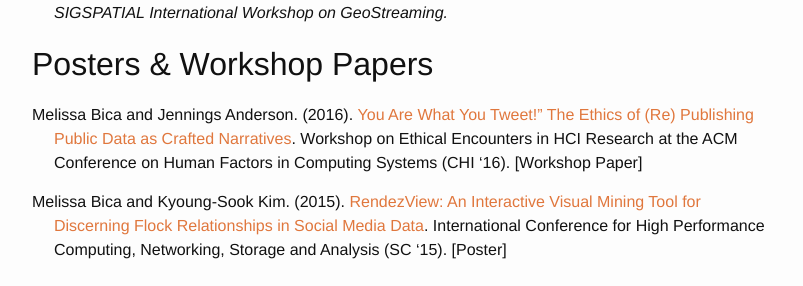
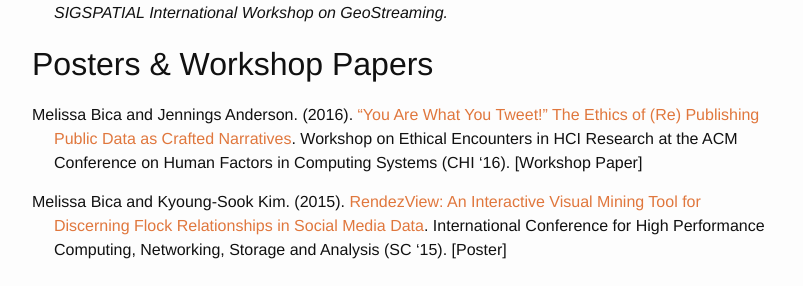
Before and after one commit to melissabica/melissabica.github.io, a Jekyll site: the page built from 3-cv.md, in a window 1280 px wide and 900 px high, scrolled down 981 px. Shown: the part 154-440 px from the top of the window, without its empty margins (238-1041 px from the left). Built offline with Jekyll 4.4.1, drawn with Linux system fonts in a browser that asks for light colours; nearby versions of some CDN libraries; comment, search, counter and statistics services are not loaded.

Commit message:
updated paper title

```diff
--- a/3-cv.md
+++ b/3-cv.md
@@ -43,7 +43,7 @@ permalink: /cv/
 
 ## Posters & Workshop Papers
 
-<p class="hangingindent">Melissa Bica and Jennings Anderson. (2016). <a href="https://ethicalencountershci.files.wordpress.com/2016/03/bica-and-anderson.pdf" target="_blank" class="papertitle">You Are What You Tweet!” The Ethics of (Re) Publishing Public Data as Crafted Narratives</a>. Workshop on Ethical Encounters in HCI Research at the ACM Conference on Human Factors in Computing Systems (CHI ‘16). [Workshop Paper]</p>
+<p class="hangingindent">Melissa Bica and Jennings Anderson. (2016). <a href="https://ethicalencountershci.files.wordpress.com/2016/03/bica-and-anderson.pdf" target="_blank" class="papertitle">“You Are What You Tweet!” The Ethics of (Re) Publishing Public Data as Crafted Narratives</a>. Workshop on Ethical Encounters in HCI Research at the ACM Conference on Human Factors in Computing Systems (CHI ‘16). [Workshop Paper]</p>
 
 <p class="hangingindent">Melissa Bica and Kyoung-Sook Kim. (2015). <a href="http://sc15.supercomputing.org/sites/all/themes/SC15images/tech_poster/tech_poster_pages/post148.html" target="_blank" class="papertitle"> RendezView: An Interactive Visual Mining Tool for Discerning Flock Relationships in Social Media Data</a>. International Conference for High Performance Computing, Networking, Storage and Analysis (SC ‘15). [Poster]</p>
 
```
